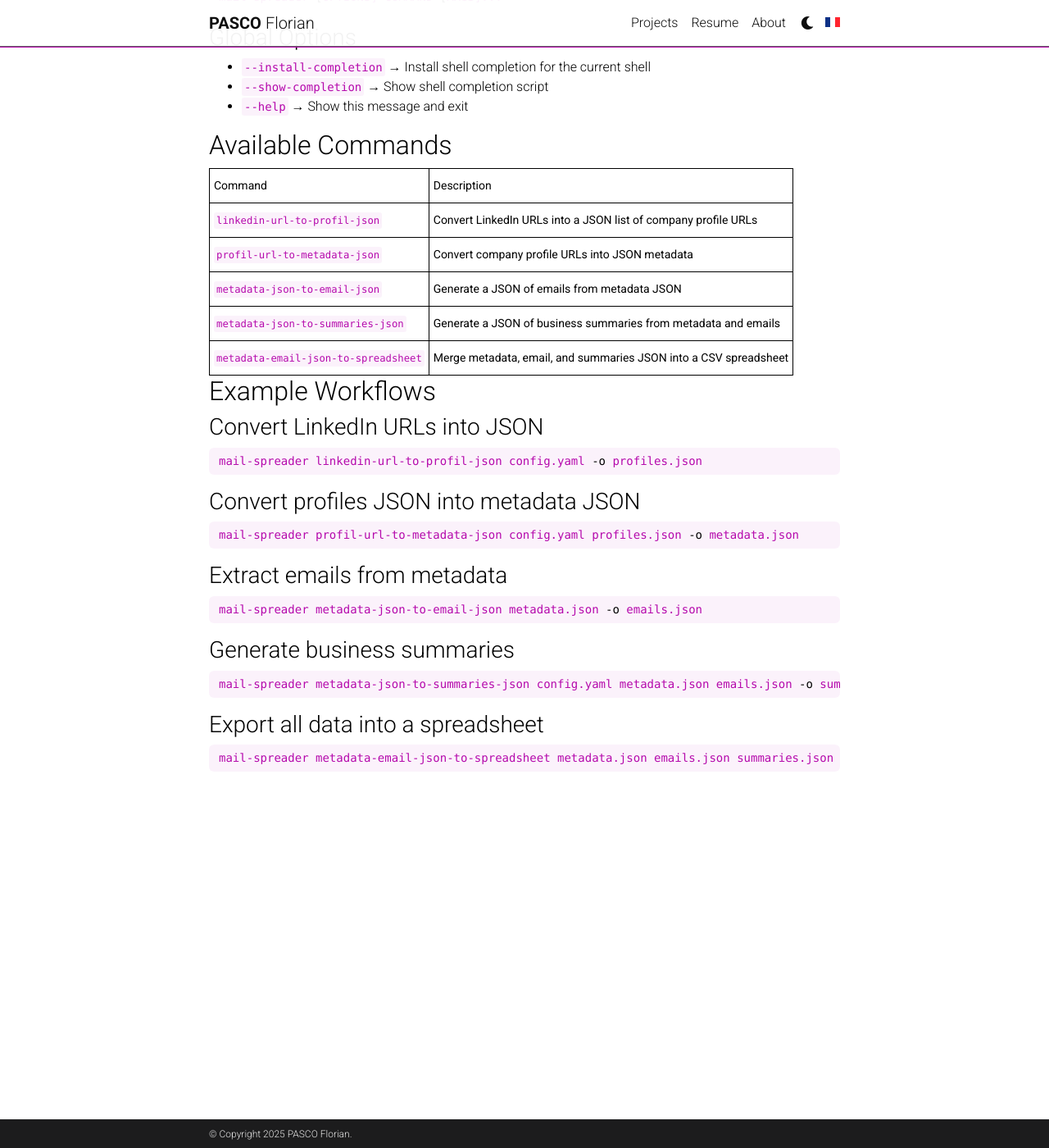
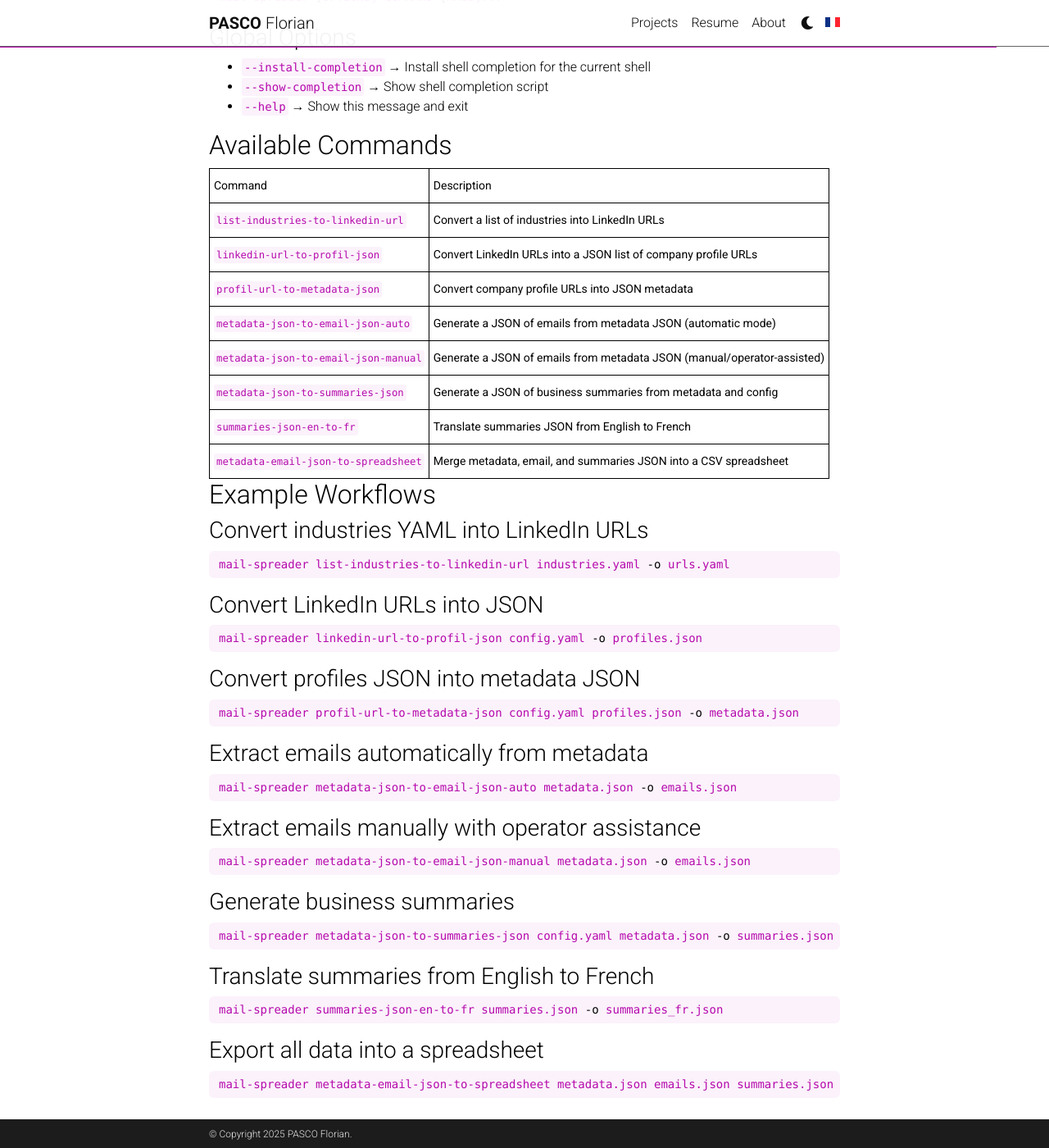
Before and after one commit to mathisdemo/mathisdemo.github.io, a Jekyll site: the page built from _projects/MailSpreader.md, in a window 1280 px wide and 1400 px high, scrolled down 477 px. Shown: the whole window at 82% size. Built offline with Jekyll 4.4.1, drawn with Linux system fonts in a browser that asks for light colours; comment, search, counter and statistics services are not loaded; a style sheet for code colours, icons or effects is not loaded.

````diff
--- a/_projects/MailSpreader.md
+++ b/_projects/MailSpreader.md
@@ -43,16 +43,27 @@ mail-spreader [OPTIONS] COMMAND [ARGS]...
 ## Available Commands
 
 
-| Command                              | Description                                                      |
-| ------------------------------------ | ---------------------------------------------------------------- |
-| `linkedin-url-to-profil-json`        | Convert LinkedIn URLs into a JSON list of company profile URLs   |
-| `profil-url-to-metadata-json`        | Convert company profile URLs into JSON metadata                  |
-| `metadata-json-to-email-json`        | Generate a JSON of emails from metadata JSON                     |
-| `metadata-json-to-summaries-json`    | Generate a JSON of business summaries from metadata and emails   |
-| `metadata-email-json-to-spreadsheet` | Merge metadata, email, and summaries JSON into a CSV spreadsheet |
+| Command                                  | Description                                                                |
+| ---------------------------------------- | -------------------------------------------------------------------------- |
+| `list-industries-to-linkedin-url`        | Convert a list of industries into LinkedIn URLs                            |
+| `linkedin-url-to-profil-json`            | Convert LinkedIn URLs into a JSON list of company profile URLs             |
+| `profil-url-to-metadata-json`            | Convert company profile URLs into JSON metadata                            |
+| `metadata-json-to-email-json-auto`       | Generate a JSON of emails from metadata JSON (automatic mode)              |
+| `metadata-json-to-email-json-manual`     | Generate a JSON of emails from metadata JSON (manual/operator-assisted)    |
+| `metadata-json-to-summaries-json`        | Generate a JSON of business summaries from metadata and config             |
+| `summaries-json-en-to-fr`                | Translate summaries JSON from English to French                            |
+| `metadata-email-json-to-spreadsheet`     | Merge metadata, email, and summaries JSON into a CSV spreadsheet           |
 
 ## Example Workflows
 
+
+### Convert industries YAML into LinkedIn URLs
+
+
+
+```bash
+mail-spreader list-industries-to-linkedin-url industries.yaml -o urls.yaml
+```
 
 ### Convert LinkedIn URLs into JSON
 
@@ -70,12 +81,20 @@ mail-spreader linkedin-url-to-profil-json config.yaml -o profiles.json
 mail-spreader profil-url-to-metadata-json config.yaml profiles.json -o metadata.json
 ```
 
-### Extract emails from metadata
+### Extract emails automatically from metadata
 
 
 
 ```bash
-mail-spreader metadata-json-to-email-json metadata.json -o emails.json
+mail-spreader metadata-json-to-email-json-auto metadata.json -o emails.json
+```
+
+### Extract emails manually with operator assistance
+
+
+
+```bash
+mail-spreader metadata-json-to-email-json-manual metadata.json -o emails.json
 ```
 
 ### Generate business summaries
@@ -83,7 +102,15 @@ mail-spreader metadata-json-to-email-json metadata.json -o emails.json
 
 
 ```bash
-mail-spreader metadata-json-to-summaries-json config.yaml metadata.json emails.json -o summaries.json
+mail-spreader metadata-json-to-summaries-json config.yaml metadata.json -o summaries.json
+```
+
+### Translate summaries from English to French
+
+
+
+```bash
+mail-spreader summaries-json-en-to-fr summaries.json -o summaries_fr.json
 ```
 
 ### Export all data into a spreadsheet
````
